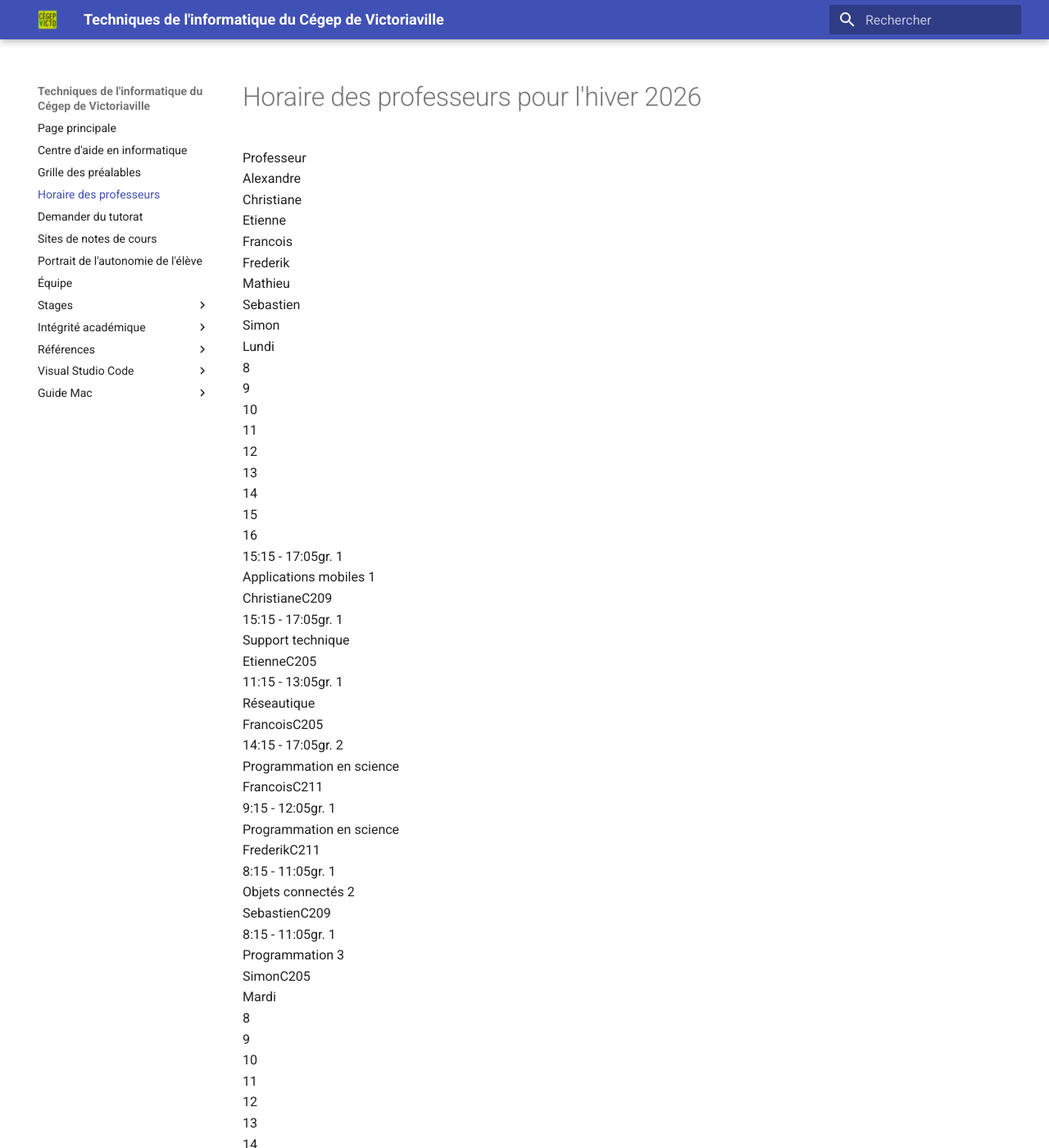
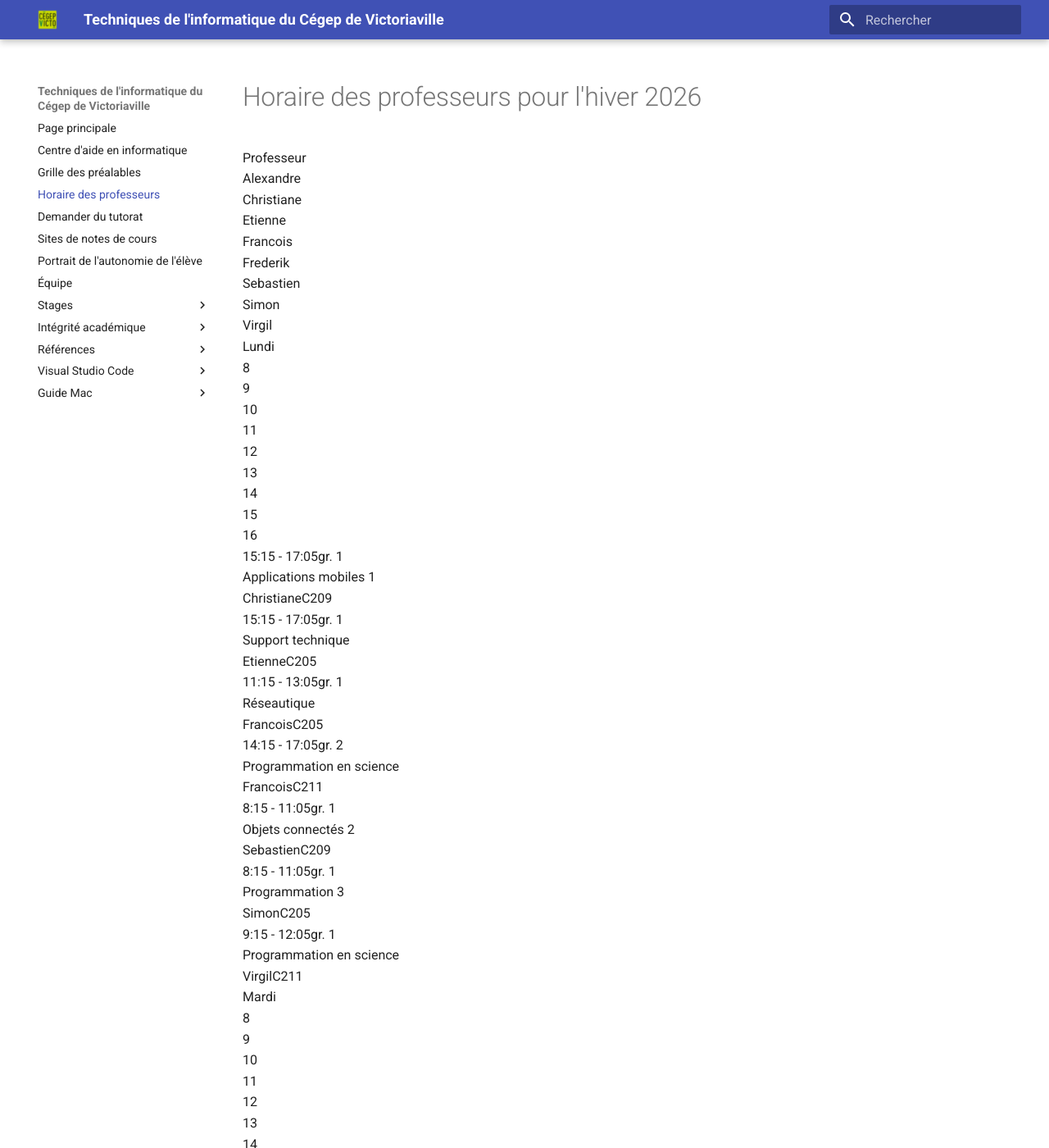
Before and after one commit to cegepvictoetienne/techinfo, an MkDocs documentation site: the page built from wiki/horaire.md, in a window 1280 px wide and 1400 px high. Shown: the whole window at 82% size. Built offline with MkDocs 1.6.1 and Material for MkDocs 9.7.7, drawn with Linux system fonts in a browser that asks for light colours; some of the changed text lies outside the part shown.

Commit message:
Ajout de Virgil dans horaire

```diff
--- a/wiki/horaire.md
+++ b/wiki/horaire.md
@@ -4,7 +4,7 @@
 <div id="cal-calendar">
 <div class="cal-wrap-professeur"><div class="cal-column professeur">
     <div></div>
-    <div>Professeur</div><div>Alexandre</div><div>Christiane</div><div>Etienne</div><div>Francois</div><div>Frederik</div><div>Mathieu</div><div>Sebastien</div><div>Simon</div></div></div>
+    <div>Professeur</div><div>Alexandre</div><div>Christiane</div><div>Etienne</div><div>Francois</div><div>Frederik</div><div>Sebastien</div><div>Simon</div><div>Virgil</div></div></div>
 <div class="cal-scroll">
 <div class="cal-column cal-day lundi"><div class="cal-day-heading">Lundi</div><div class="cal-hour-heading">8</div><div class="cal-hour-heading">9</div><div class="cal-hour-heading">10</div><div class="cal-hour-heading">11</div><div class="cal-hour-heading">12</div><div class="cal-hour-heading">13</div><div class="cal-hour-heading">14</div><div class="cal-hour-heading">15</div><div class="cal-hour-heading">16</div><div class="cal-class Christiane" style="grid-column: 8 / span 2; grid-row: 4;">
                 <div class="cal-info ">
@@ -30,23 +30,23 @@
                     <span class="cal-class-title">Programmation en science</span>
                     <div class="cal-class-lign"><span class="cal-class-professor">Francois</span><span class="cal-class-location">C211</span></div>
                 </div>
-            </div><div class="cal-class Frederik" style="grid-column: 2 / span 3; grid-row: 7;">
-                <div class="cal-info ">
-                    <div class="cal-class-lign-haut"><span class="cal-class-time">9:15 - 12:05</span><span class="cal-class-group">gr. 1</span></div>
-                    <span class="cal-class-title">Programmation en science</span>
-                    <div class="cal-class-lign"><span class="cal-class-professor">Frederik</span><span class="cal-class-location">C211</span></div>
-                </div>
-            </div><div class="cal-class Sebastien" style="grid-column: 1 / span 3; grid-row: 9;">
+            </div><div class="cal-class Sebastien" style="grid-column: 1 / span 3; grid-row: 8;">
                 <div class="cal-info ">
                     <div class="cal-class-lign-haut"><span class="cal-class-time">8:15 - 11:05</span><span class="cal-class-group">gr. 1</span></div>
                     <span class="cal-class-title">Objets connectés 2 </span>
                     <div class="cal-class-lign"><span class="cal-class-professor">Sebastien</span><span class="cal-class-location">C209</span></div>
                 </div>
-            </div><div class="cal-class Simon" style="grid-column: 1 / span 3; grid-row: 10;">
+            </div><div class="cal-class Simon" style="grid-column: 1 / span 3; grid-row: 9;">
                 <div class="cal-info ">
                     <div class="cal-class-lign-haut"><span class="cal-class-time">8:15 - 11:05</span><span class="cal-class-group">gr. 1</span></div>
                     <span class="cal-class-title">Programmation 3</span>
                     <div class="cal-class-lign"><span class="cal-class-professor">Simon</span><span class="cal-class-location">C205</span></div>
+                </div>
+            </div><div class="cal-class Virgil" style="grid-column: 2 / span 3; grid-row: 10;">
+                <div class="cal-info ">
+                    <div class="cal-class-lign-haut"><span class="cal-class-time">9:15 - 12:05</span><span class="cal-class-group">gr. 1</span></div>
+                    <span class="cal-class-title">Programmation en science</span>
+                    <div class="cal-class-lign"><span class="cal-class-professor">Virgil</span><span class="cal-class-location">C211</span></div>
                 </div>
             </div></div>
 <div class="cal-column cal-day mardi"><div class="cal-day-heading">Mardi</div><div class="cal-hour-heading">8</div><div class="cal-hour-heading">9</div><div class="cal-hour-heading">10</div><div class="cal-hour-heading">11</div><div class="cal-hour-heading">12</div><div class="cal-hour-heading">13</div><div class="cal-hour-heading">14</div><div class="cal-hour-heading">15</div><div class="cal-hour-heading">16</div><div class="cal-class Alexandre" style="grid-column: 1 / span 3; grid-row: 3;">
@@ -91,23 +91,23 @@
                     <span class="cal-class-title">Création multimédia </span>
                     <div class="cal-class-lign"><span class="cal-class-professor">Frederik</span><span class="cal-class-location">ES12</span></div>
                 </div>
-            </div><div class="cal-class Mathieu" style="grid-column: 6 / span 2; grid-row: 8;">
-                <div class="cal-info ">
-                    <div class="cal-class-lign-haut"><span class="cal-class-time">13:15 - 15:05</span><span class="cal-class-group">gr. 1</span></div>
-                    <span class="cal-class-title">Conception de systèmes </span>
-                    <div class="cal-class-lign"><span class="cal-class-professor">Mathieu</span><span class="cal-class-location">E202</span></div>
-                </div>
-            </div><div class="cal-class Sebastien" style="grid-column: 8 / span 2; grid-row: 9;">
+            </div><div class="cal-class Sebastien" style="grid-column: 8 / span 2; grid-row: 8;">
                 <div class="cal-info ">
                     <div class="cal-class-lign-haut"><span class="cal-class-time">15:15 - 17:05</span><span class="cal-class-group">gr. 1</span></div>
                     <span class="cal-class-title">Mégadonnées </span>
                     <div class="cal-class-lign"><span class="cal-class-professor">Sebastien</span><span class="cal-class-location">C209</span></div>
                 </div>
-            </div><div class="cal-class Simon" style="grid-column: 7 / span 3; grid-row: 10;">
+            </div><div class="cal-class Simon" style="grid-column: 7 / span 3; grid-row: 9;">
                 <div class="cal-info ">
                     <div class="cal-class-lign-haut"><span class="cal-class-time">14:15 - 17:05</span><span class="cal-class-group">gr. 1</span></div>
                     <span class="cal-class-title">Programmation 2</span>
                     <div class="cal-class-lign"><span class="cal-class-professor">Simon</span><span class="cal-class-location">C205</span></div>
+                </div>
+            </div><div class="cal-class Virgil" style="grid-column: 6 / span 2; grid-row: 10;">
+                <div class="cal-info ">
+                    <div class="cal-class-lign-haut"><span class="cal-class-time">13:15 - 15:05</span><span class="cal-class-group">gr. 1</span></div>
+                    <span class="cal-class-title">Conception de systèmes </span>
+                    <div class="cal-class-lign"><span class="cal-class-professor">Virgil</span><span class="cal-class-location">E202</span></div>
                 </div>
             </div></div>
 <div class="cal-column cal-day mercredi"><div class="cal-day-heading">Mercredi</div><div class="cal-hour-heading">8</div><div class="cal-hour-heading">9</div><div class="cal-hour-heading">10</div><div class="cal-hour-heading">11</div><div class="cal-hour-heading">12</div><div class="cal-hour-heading">13</div><div class="cal-hour-heading">14</div><div class="cal-hour-heading">15</div><div class="cal-hour-heading">16</div><div class="cal-class Departement" style="grid-column: 1 / span 2; grid-row: 3 / span 8;">
@@ -123,7 +123,7 @@
                     <span class="cal-class-title">Applications mobiles 1</span>
                     <div class="cal-class-lign"><span class="cal-class-professor">Christiane</span><span class="cal-class-location">C209</span></div>
                 </div>
-            </div><div class="cal-class Sebastien" style="grid-column: 6 / span 2; grid-row: 9;">
+            </div><div class="cal-class Sebastien" style="grid-column: 6 / span 2; grid-row: 8;">
                 <div class="cal-info ">
                     <div class="cal-class-lign-haut"><span class="cal-class-time">13:15 - 15:05</span><span class="cal-class-group">gr. 1</span></div>
                     <span class="cal-class-title">Services Web</span>
@@ -154,19 +154,19 @@
                     <span class="cal-class-title">Réseautique </span>
                     <div class="cal-class-lign"><span class="cal-class-professor">Francois</span><span class="cal-class-location">C205</span></div>
                 </div>
-            </div><div class="cal-class Sebastien" style="grid-column: 3 / span 2; grid-row: 9;">
+            </div><div class="cal-class Sebastien" style="grid-column: 3 / span 2; grid-row: 8;">
                 <div class="cal-info cal-info-fin">
                     <div class="cal-class-lign-haut"><span class="cal-class-time">10:15 - 12:05</span><span class="cal-class-group">gr. 1</span></div>
                     <span class="cal-class-title">Mégadonnées </span>
                     <div class="cal-class-lign"><span class="cal-class-professor">Sebastien</span><span class="cal-class-location">C209</span></div>
                 </div>
-            </div><div class="cal-class Simon" style="grid-column: 1 / span 3; grid-row: 10;">
+            </div><div class="cal-class Simon" style="grid-column: 1 / span 3; grid-row: 9;">
                 <div class="cal-info cal-info-fin">
                     <div class="cal-class-lign-haut"><span class="cal-class-time">8:15 - 11:05</span><span class="cal-class-group">gr. 1</span></div>
                     <span class="cal-class-title">Programmation 2</span>
                     <div class="cal-class-lign"><span class="cal-class-professor">Simon</span><span class="cal-class-location">C205</span></div>
                 </div>
-            </div><div class="cal-class Simon" style="grid-column: 6 / span 3; grid-row: 10;">
+            </div><div class="cal-class Simon" style="grid-column: 6 / span 3; grid-row: 9;">
                 <div class="cal-info cal-info-fin">
                     <div class="cal-class-lign-haut"><span class="cal-class-time">13:15 - 16:05</span><span class="cal-class-group">gr. 1</span></div>
                     <span class="cal-class-title">Programmation 3</span>
@@ -191,18 +191,18 @@
                     <span class="cal-class-title">Environnements immersifs</span>
                     <div class="cal-class-lign"><span class="cal-class-professor">Frederik</span><span class="cal-class-location">C209</span></div>
                 </div>
-            </div><div class="cal-class Mathieu" style="grid-column: 6 / span 2; grid-row: 8;">
-                <div class="cal-info cal-info-fin">
-                    <div class="cal-class-lign-haut"><span class="cal-class-time">13:15 - 15:05</span><span class="cal-class-group">gr. 1</span></div>
-                    <span class="cal-class-title">Conception de systèmes </span>
-                    <div class="cal-class-lign"><span class="cal-class-professor">Mathieu</span><span class="cal-class-location">E202</span></div>
-                </div>
-            </div><div class="cal-class Sebastien" style="grid-column: 3 / span 2; grid-row: 9;">
+            </div><div class="cal-class Sebastien" style="grid-column: 3 / span 2; grid-row: 8;">
                 <div class="cal-info cal-info-fin">
                     <div class="cal-class-lign-haut"><span class="cal-class-time">10:15 - 12:05</span><span class="cal-class-group">gr. 1</span></div>
                     <span class="cal-class-title">Services Web</span>
                     <div class="cal-class-lign"><span class="cal-class-professor">Sebastien</span><span class="cal-class-location">C211</span></div>
                 </div>
+            </div><div class="cal-class Virgil" style="grid-column: 6 / span 2; grid-row: 10;">
+                <div class="cal-info cal-info-fin">
+                    <div class="cal-class-lign-haut"><span class="cal-class-time">13:15 - 15:05</span><span class="cal-class-group">gr. 1</span></div>
+                    <span class="cal-class-title">Conception de systèmes </span>
+                    <div class="cal-class-lign"><span class="cal-class-professor">Virgil</span><span class="cal-class-location">E202</span></div>
+                </div>
             </div></div>
 </div>
 </div>
```
Also changed, not shown: 2 other files.
